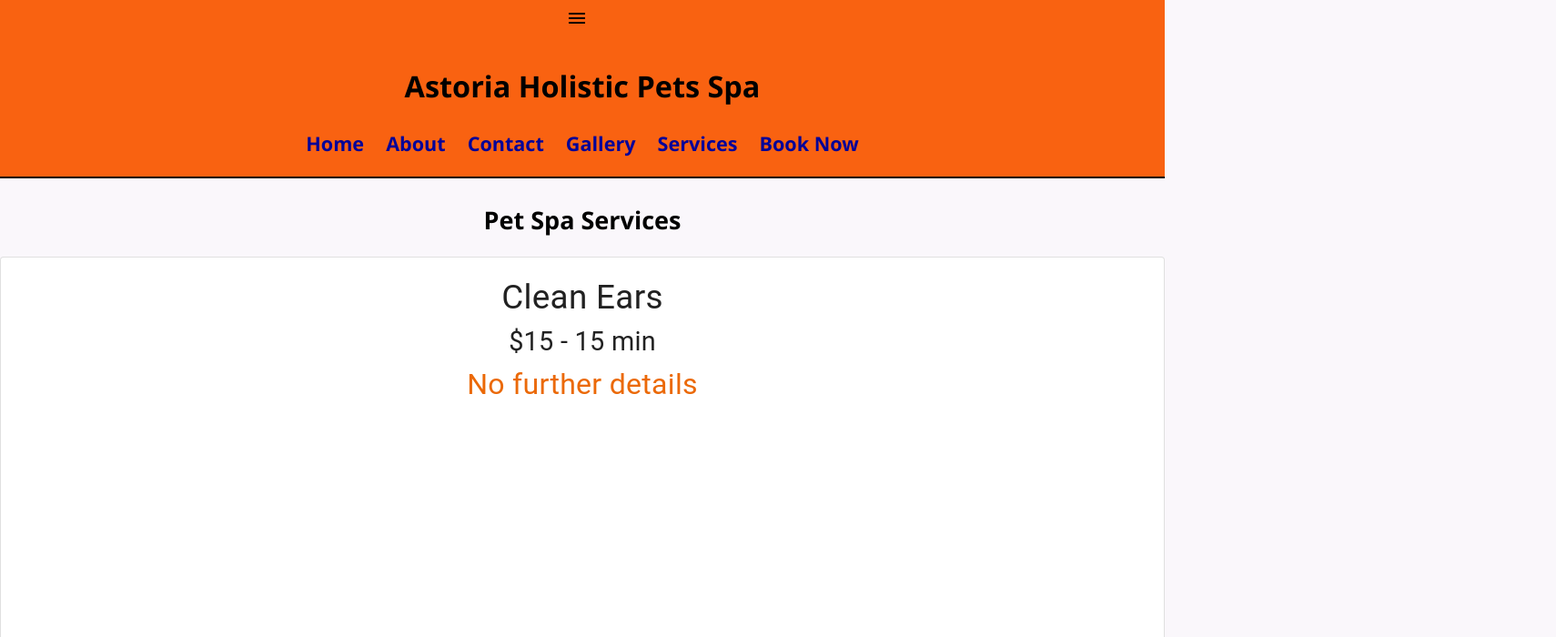
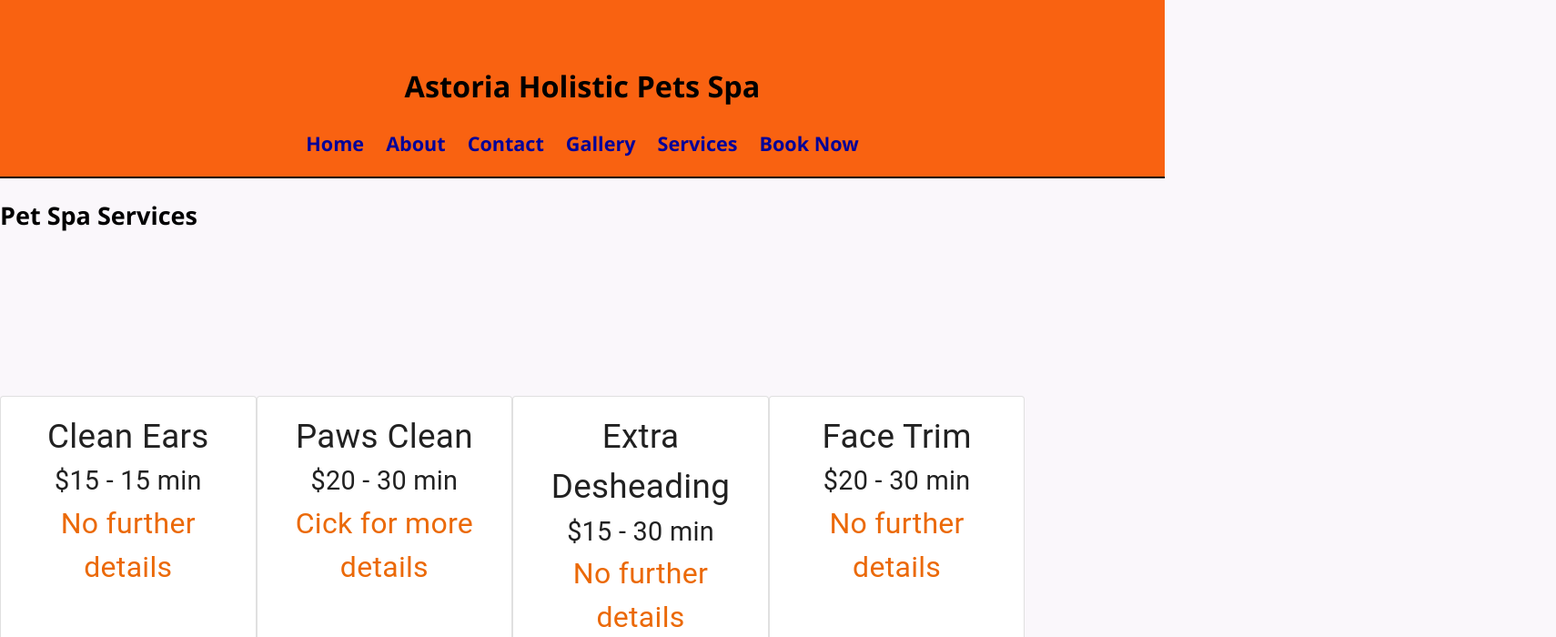
Before and after one commit to chromeshock/astoria-grooming-holsitic-spa, a React (Create React App) app: page /Services in a window 1280 px wide. Shown: the top 700 px of the page at 91% size, 1710 px wide, since content can reach past the window. Built offline with nearby package versions, Linux system fonts and the light colour scheme.

Commit message:
Finally fixed breakpoint display bugs
Mobile and desktop viewports now work.

```diff
--- a/src/components/App.css
+++ b/src/components/App.css
@@ -67,7 +67,7 @@
     overflow: hidden;
     margin: 5em 3em 3em 5em;
     height: 460px;
-    width: 350px;
+    width: 400px;
     box-shadow: 0 8px 16px 0 rgba(0, 0, 0, 0.2), 0 6px 20px 0 rgba(0, 0, 0, 0.19);
     border-radius: 20px;
     border: rgb(235, 105, 7) solid 2px;
@@ -75,14 +75,15 @@
   }
 
   .card-container.expanded {
-    height: 690px; /* Height auto when expanded */
+    height: max-content; /* Height auto when expanded */
   }
 
   /*card formatting*/
   .card-container .MuiCardContent-root {
-    height: 660px;
+    min-height: 800px;
+    height: auto;
     text-align: center;
-
+    margin-top: 4em;
   }
 
   /*photo gallery container*/
@@ -146,9 +147,9 @@
 
   /*description section*/
   .txt-formatted {
-    margin-top: 3em;
+    margin-top: 6em;
     font-size:22px;
-    text-align:start;
+    text-align:justify;
   }
 
   .price-text {
@@ -201,6 +202,9 @@
     color: #61dafb;
   }
 
+.service-header {
+    text-align: center;
+  }
 
   /* Hide by default */
   .hamburger-icon {
@@ -216,7 +220,11 @@
   nav {
     display: flex;
     flex-direction:column;
+    border-bottom: 2px solid black;
     align-items: center;
+    top: 0;
+    background:#f96211;
+
   }
 
   nav ul {
@@ -268,6 +276,10 @@
   text-align: center;
   display: flex;
   flex-direction:column;
+  border-radius: 20px;
+  border: rgb(235, 105, 7) solid 2px;
+  overflow: hidden;
+
 }
 
 /*initial card dimensions*/
@@ -283,17 +295,6 @@
 
 }
 
-
-.txt-formatted {
-  margin-top: 5em;
-  font-size:22px;
-  text-align:start;
-}
-
-.price-text {
-  font-style: italic;
-  font-variant: small-caps;
-}
 .card-container:active {
   background-color: #0056b3;  /* Darker blue */
   }
@@ -308,6 +309,17 @@
   }
 
 
+.txt-formatted {
+  margin-top: 5em;
+  font-size:22px;
+  text-align:start;
+}
+
+.price-text {
+  font-style: italic;
+  font-variant: small-caps;
+}
+
 .home-img {
   display: flex;
   border: 1px solid black;
@@ -315,4 +327,8 @@
   height: 90vh;
   width: 100%;
   }
+
+  .service-header {
+    text-align: center;
+  }
 }
--- a/src/components/Navbar.js
+++ b/src/components/Navbar.js
@@ -18,7 +18,7 @@ const Navbar = () => {
 
   return (
     <nav>
-      <IconButton edge="start" color="inherit" aria-label="menu" onClick={toggleMenu} className={'icon-button'}>
+      <IconButton edge="start" color="inherit" aria-label="menu" onClick={toggleMenu}  className='hamburger-icon'>
         {showMenu ? <CloseIcon /> : <MenuIcon />}
       </IconButton>
       <div>
--- a/src/components/Services.js
+++ b/src/components/Services.js
@@ -52,8 +52,8 @@ const services = [
 
 const ServicesComponent = () => (
     <div >
-        <h2 className="service-header-format">Pet Spa Services</h2>
-        <div className=" ">
+        <h2 className="service-header">Pet Spa Services</h2>
+        <div className="services-grid ">
             {services.map((service, index) => (
                 <ServiceCard key={index} service={service} />
               ))}
--- a/src/components/ServicesCard.js
+++ b/src/components/ServicesCard.js
@@ -23,14 +23,14 @@ function ServiceCard({ service }) {
           <Typography  className='price-text' sx={{ fontSize: '1.8rem' }}>
            {service.price} - {service.duration}
           </Typography>
-           <Fade in={isExpanded} timeout={500}>
-            <Typography  >
-              <p className='txt-formatted '>{service.descriptions}</p>
-            </Typography>
-          </Fade>
            <Typography className='description-text' sx={{ fontSize: '2rem' }}>
            {service.details}
           </Typography>
+          <Fade in={isExpanded} timeout={500}>
+            <Typography  >
+              <p className='txt-formatted'>{service.descriptions}</p>
+            </Typography>
+          </Fade>
         </CardContent>
       </Card>
     </div>
```
